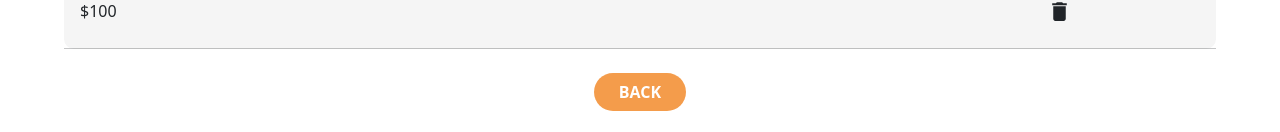
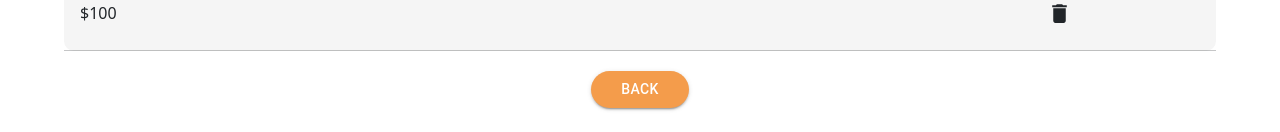
Before and after one commit to jesinthanj/FABLAB---FE---V3, a React (Create React App) app: page /mybookings in a window 1280 px wide. Shown: the part 546-678 px from the top of the page. Built offline with nearby package versions, Linux system fonts and the light colour scheme.

Commit message:
add button style

```diff
--- a/src/pages/users/MyBookings.tsx
+++ b/src/pages/users/MyBookings.tsx
@@ -2,6 +2,7 @@ import { useState } from "react";
 import Layout from "../../components/Layout";
 import List from "@mui/material/List";
 import Divider from "@mui/material/Divider";
+import Button from "@mui/material/Button";
 import { MdDelete } from "react-icons/md";
 
 const data = [
@@ -73,14 +74,22 @@ export default function MyBookings() {
             <p>You have made no bookings!</p>
           )}
         </div>
-        <a
-          role="button"
+        <Button
+          variant="contained"
           href="/homepage"
-          className="btn text-white mt-4 px-4 fw-bold"
-          style={{ backgroundColor: "#F49C4B", borderRadius: "25px" }}
+          sx={{
+            borderRadius: 6,
+            marginTop: "20px",
+            px: "30px",
+            backgroundColor: "#F49C4B",
+            "&:hover": {
+              backgroundColor: "#fff",
+              color: "#F49C4B",
+            },
+          }}
         >
           BACK
-        </a>
+        </Button>
       </div>
     </Layout>
   );
```
